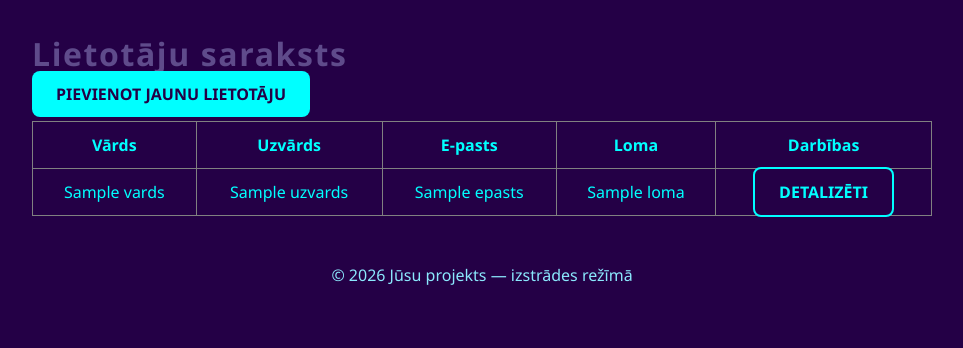
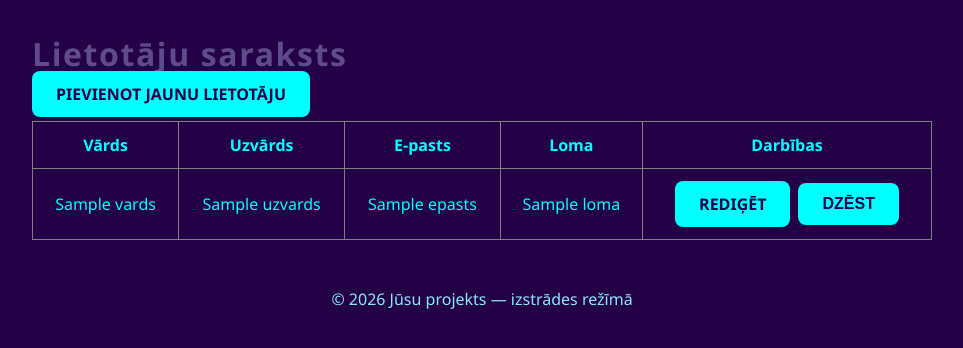
Before and after one commit to denisandrejev6-hue/projekts, a Laravel app: template resources/views/lietotaji/index.blade.php in a window 1280 px wide. Shown: the part 64-412 px from the top of the page, without its empty margins (158-1121 px from the left). Run offline with Laravel 12, Linux system fonts and the light colour scheme; the template is opened without the code that fills it: most values are stand-ins (such as "Sample title", 1, 10 or a date in 2020).

Commit message:
funkcionalitate

```diff
--- a/resources/views/lietotaji/index.blade.php
+++ b/resources/views/lietotaji/index.blade.php
@@ -28,8 +28,15 @@
                     <td style="text-align:center;">{{ $item->epasts }}</td>
                     <td style="text-align:center;">{{ $item->loma }}</td>
                     <td style="text-align:center;">
-                        <a href="{{ route('lietotaji.show', $item->ID) }}" class="btn secondary">Detalizēti</a>
-                    </td>
+                            <div style="display:flex; gap:8px; justify-content:center; align-items:center;">
+                                <a href="{{ route('lietotaji.edit', $item->ID) }}" class="btn edit">Rediģēt</a>
+                                <form action="{{ route('lietotaji.destroy', $item->ID) }}" method="POST" style="margin:0;">
+                                    @csrf
+                                    @method('DELETE')
+                                    <button type="submit" class="btn delete" onclick="return confirm('Vai tiešām dzēst šo pasakumu?')">Dzēst</button>
+                                </form>
+                            </div>
+                        </td>
                 </tr>
             @endforeach
         </tbody>
```
Also changed, not shown: resources/views/rezerveskopijas/index.blade.php (+9 -2 lines).
